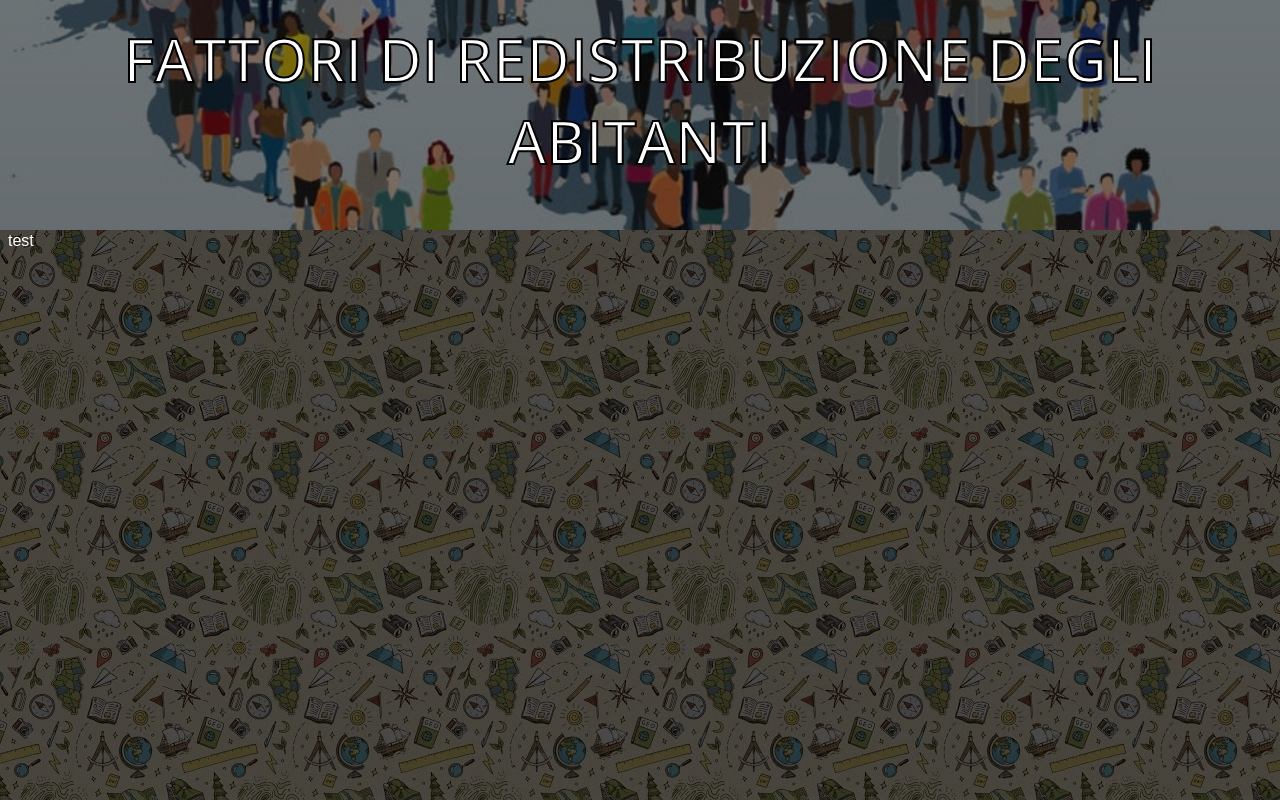
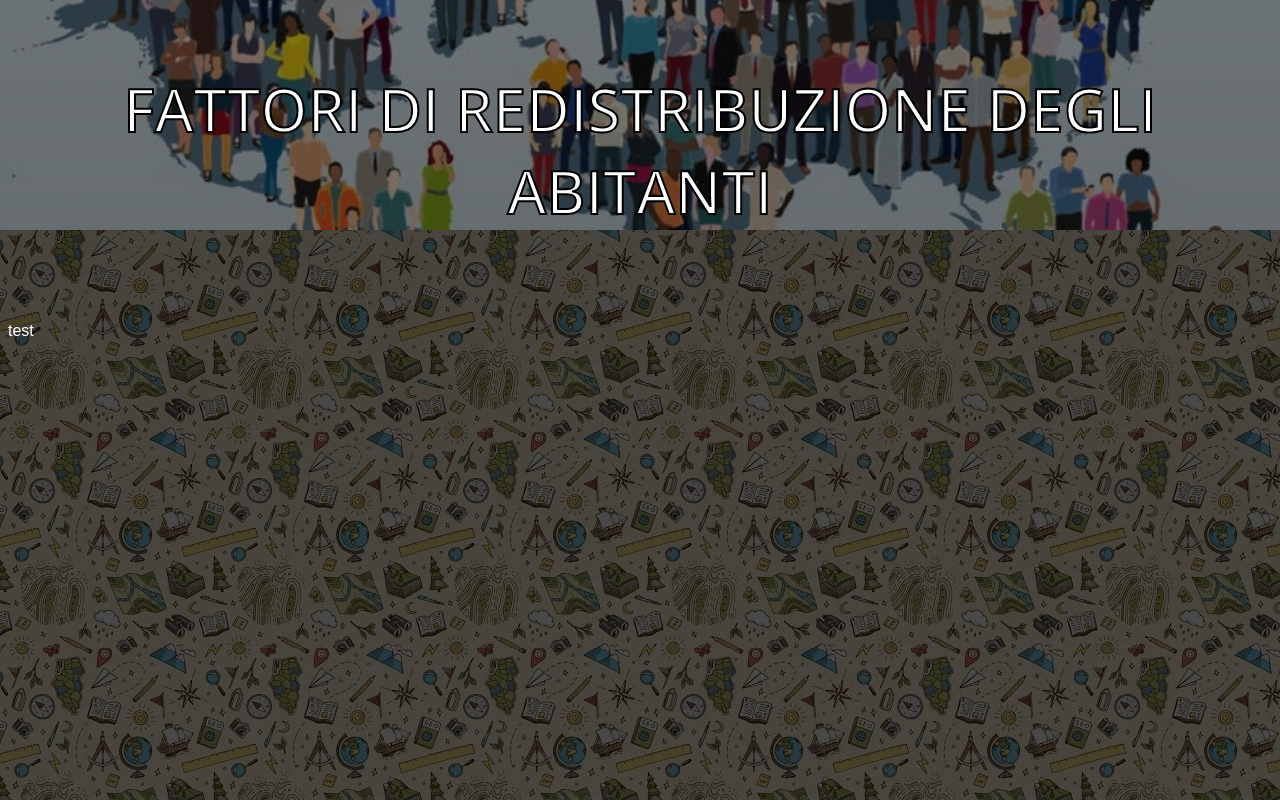
Before and after one commit to 1AA-Lavoro-Geo-Gruppo-2/-1aa-lavoro-geo-gruppo-2.github.io, a plain HTML site: page fattori/redistribuzione-degli-abitanti.html in a window 1280 px wide. Drawn offline with nearby package versions, Linux system fonts and the light colour scheme; a web font is replaced by a local one.

Commit message:
Add files via upload

```diff
--- a/fattori/redistribuzione-degli-abitanti.html
+++ b/fattori/redistribuzione-degli-abitanti.html
@@ -41,7 +41,7 @@
     .sito-desktop>.titolo {
       color: #fff;
       font-size: 60px;
-      padding-top: 10px;
+      padding-top: 60px;
       z-index: 0;
       text-align: center;
       -webkit-text-stroke: 2px #000000;
@@ -54,7 +54,7 @@
     }
 
     .sito-desktop>.contenuto {
-      transform: translateY(-10px);
+      padding-top: 30px;
       color: #fff;
       font-family: 'Alexandria', sans-serif;
     }
```
